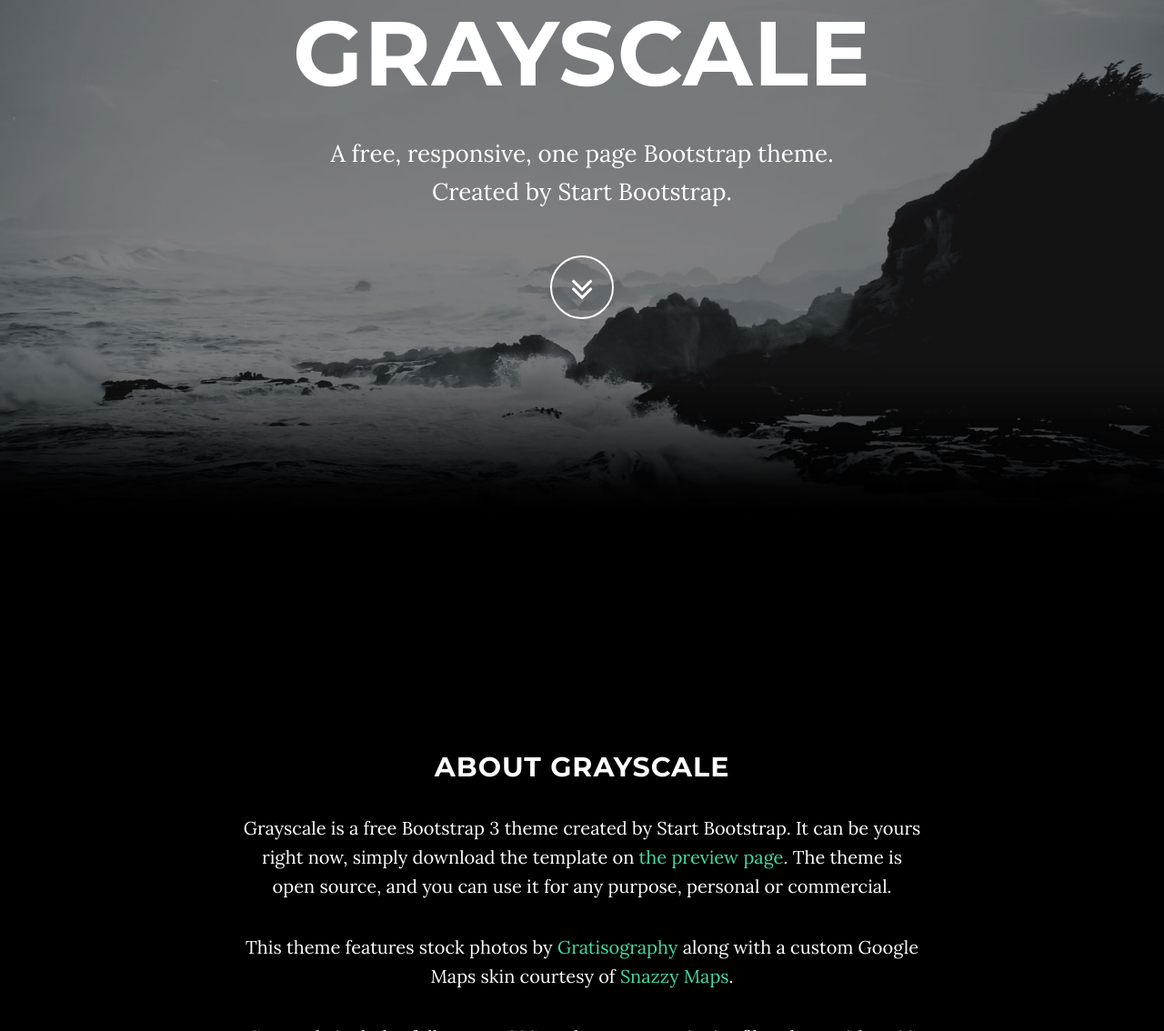
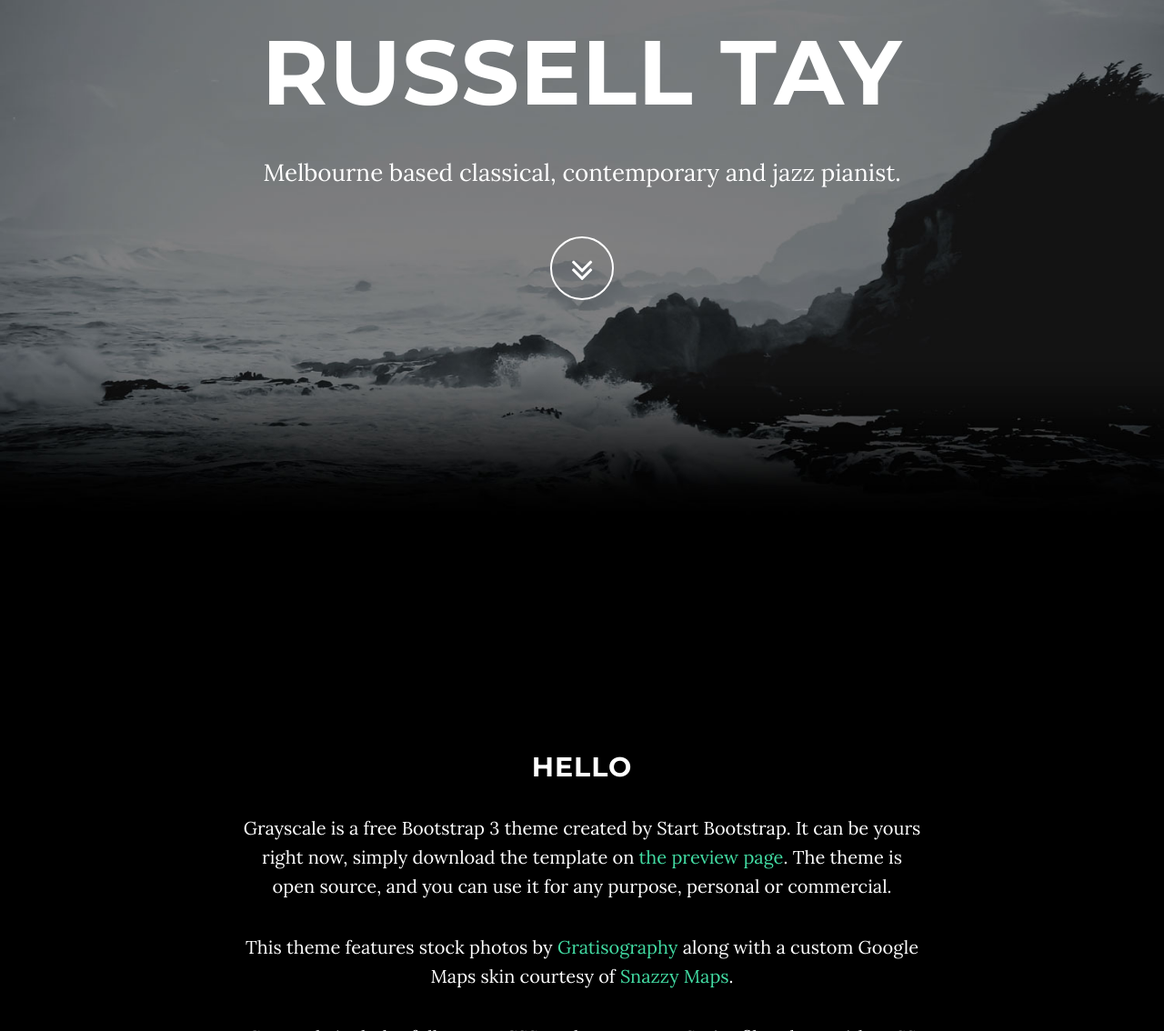
Before and after one commit to joellefungal/joellefungal.github.io, a website: page index.html in a window 1280 px wide. Shown: the part 223-1357 px from the top of the page at 91% size. Drawn offline with nearby package versions, Linux system fonts and the light colour scheme; some packages are replaced by stand-ins of ours.

Commit message:
Heading changes

```diff
--- a/index.html
+++ b/index.html
@@ -21,6 +21,7 @@
 
     <!-- Theme CSS -->
     <link href="css/grayscale.min.css" rel="stylesheet">
+     <link href="css/mycss.css" rel="stylesheet"> <!--link own css file*/ -->
 
     <!-- HTML5 Shim and Respond.js IE8 support of HTML5 elements and media queries -->
     <!-- WARNING: Respond.js doesn't work if you view the page via file:// -->
@@ -74,9 +75,8 @@
             <div class="container">
                 <div class="row">
                     <div class="col-md-8 col-md-offset-2">
-                        <h1 class="brand-heading">Grayscale</h1>
-                        <p class="intro-text">A free, responsive, one page Bootstrap theme.
-                            <br>Created by Start Bootstrap.</p>
+                        <h1 class="brand-heading">Russell Tay</h1>
+                        <p class="intro-text">Melbourne based classical, contemporary and jazz pianist.</p>
                         <a href="#about" class="btn btn-circle page-scroll">
                             <i class="fa fa-angle-double-down animated"></i>
                         </a>
@@ -90,7 +90,7 @@
     <section id="about" class="container content-section text-center">
         <div class="row">
             <div class="col-lg-8 col-lg-offset-2">
-                <h2>About Grayscale</h2>
+                <h2>hello</h2>
                 <p>Grayscale is a free Bootstrap 3 theme created by Start Bootstrap. It can be yours right now, simply download the template on <a href="http://startbootstrap.com/template-overviews/grayscale/">the preview page</a>. The theme is open source, and you can use it for any purpose, personal or commercial.</p>
                 <p>This theme features stock photos by <a href="http://gratisography.com/">Gratisography</a> along with a custom Google Maps skin courtesy of <a href="http://snazzymaps.com/">Snazzy Maps</a>.</p>
                 <p>Grayscale includes full HTML, CSS, and custom JavaScript files along with LESS files for easy customization.</p>
```
Also changed, not shown: css/mycss.css (added), img/russellcover.jpg (added).
